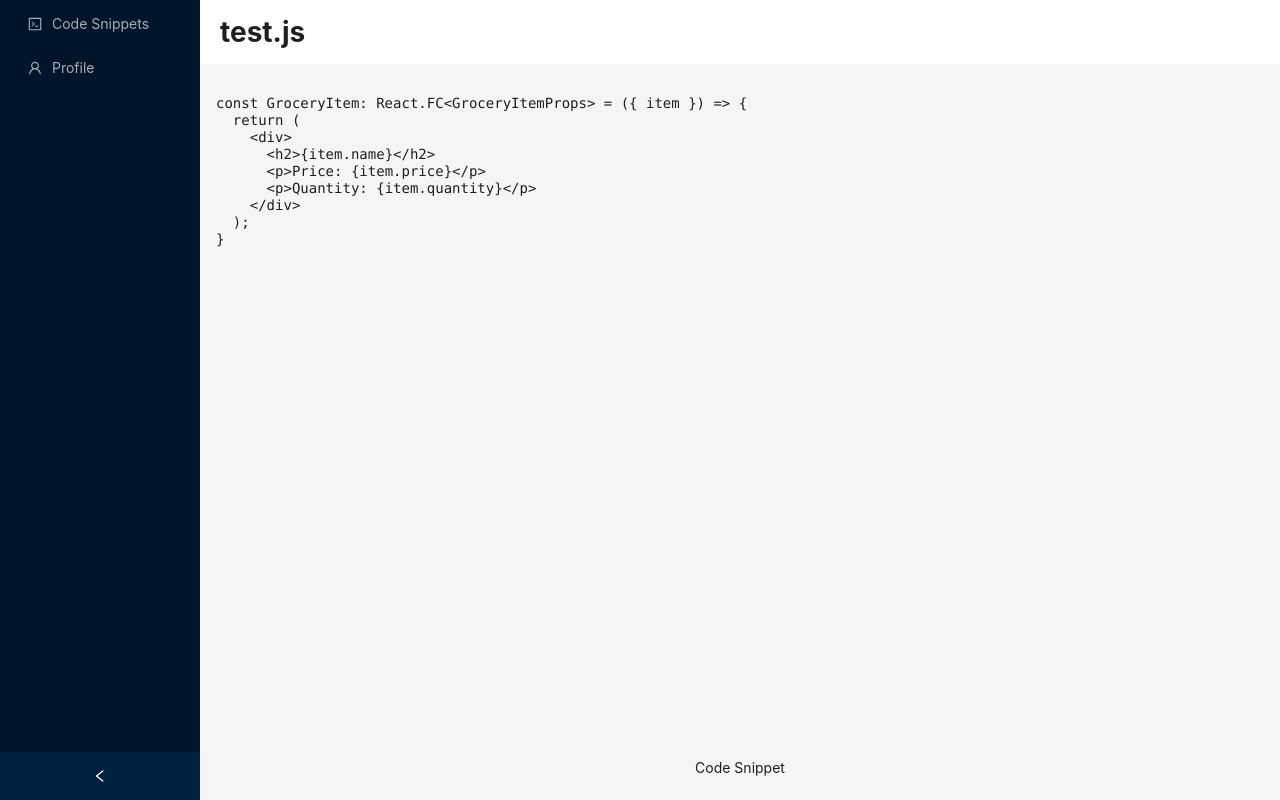
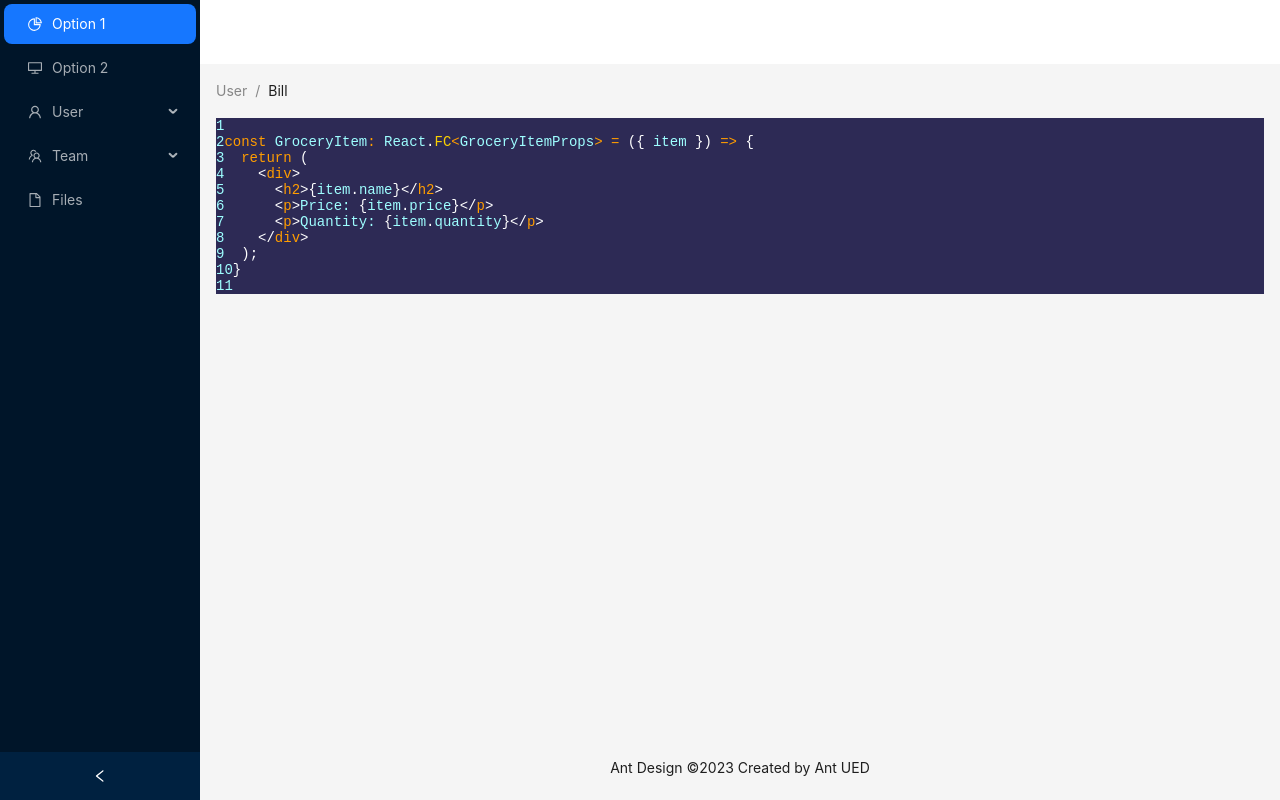
Before and after one commit to longfeiw512/CodeSnippetReact, a React (Create React App) app: page / in a window 1280 px wide. Built offline with nearby package versions, Linux system fonts and the light colour scheme.

Commit message:
Revert "use prismjs, babel, webpack"
This reverts commit 22a4323dfab19b760d94d94962240ebe077a7d1e.

```diff
--- /dev/null
+++ b/public/index.html
@@ -0,0 +1,43 @@
+<!DOCTYPE html>
+<html lang="en">
+  <head>
+    <meta charset="utf-8" />
+    <link rel="icon" href="%PUBLIC_URL%/favicon.ico" />
+    <meta name="viewport" content="width=device-width, initial-scale=1" />
+    <meta name="theme-color" content="#000000" />
+    <meta
+      name="description"
+      content="Web site created using create-react-app"
+    />
+    <link rel="apple-touch-icon" href="%PUBLIC_URL%/logo192.png" />
+    <!--
+      manifest.json provides metadata used when your web app is installed on a
+      user's mobile device or desktop. See https://developers.google.com/web/fundamentals/web-app-manifest/
+    -->
+    <link rel="manifest" href="%PUBLIC_URL%/manifest.json" />
+    <!--
+      Notice the use of %PUBLIC_URL% in the tags above.
+      It will be replaced with the URL of the `public` folder during the build.
+      Only files inside the `public` folder can be referenced from the HTML.
+
+      Unlike "/favicon.ico" or "favicon.ico", "%PUBLIC_URL%/favicon.ico" will
+      work correctly both with client-side routing and a non-root public URL.
+      Learn how to configure a non-root public URL by running `npm run build`.
+    -->
+    <title>React App</title>
+  </head>
+  <body>
+    <noscript>You need to enable JavaScript to run this app.</noscript>
+    <div id="root"></div>
+    <!--
+      This HTML file is a template.
+      If you open it directly in the browser, you will see an empty page.
+
+      You can add webfonts, meta tags, or analytics to this file.
+      The build step will place the bundled scripts into the <body> tag.
+
+      To begin the development, run `npm start` or `yarn start`.
+      To create a production bundle, use `npm run build` or `yarn build`.
+    -->
+  </body>
+</html>
--- a/src/App.js
+++ b/src/App.js
@@ -1,8 +1,7 @@
-import { CodeOutlined, UserOutlined } from '@ant-design/icons';
-import { Layout, Menu, theme } from 'antd';
-import PrismCode from "./PrismCode";
-import React, { useState } from 'react';
-
+import { FileOutlined, PieChartOutlined, UserOutlined, DesktopOutlined, TeamOutlined } from '@ant-design/icons';
+import { Breadcrumb, Layout, Menu, theme } from 'antd';
+import { useState } from 'react';
+import { Highlight, themes } from "prism-react-renderer"
 const { Header, Content, Footer, Sider } = Layout;
 function getItem(label, key, icon, children) {
   return {
@@ -13,8 +12,15 @@ function getItem(label, key, icon, children) {
   };
 }
 const items = [
-  getItem('Code Snippets', 'codeSnippets', <CodeOutlined />),
-  getItem('Profile', 'profile', <UserOutlined />),
+  getItem('Option 1', '1', <PieChartOutlined />),
+  getItem('Option 2', '2', <DesktopOutlined />),
+  getItem('User', 'sub1', <UserOutlined />, [
+    getItem('Tom', '3'),
+    getItem('Bill', '4'),
+    getItem('Alex', '5'),
+  ]),
+  getItem('Team', 'sub2', <TeamOutlined />, [getItem('Team 1', '6'), getItem('Team 2', '8')]),
+  getItem('Files', '9', <FileOutlined />),
 ];
 const codeBlock = `
 const GroceryItem: React.FC<GroceryItemProps> = ({ item }) => {
@@ -27,8 +33,6 @@ const GroceryItem: React.FC<GroceryItemProps> = ({ item }) => {
   );
 }
 `
-const codeName = "test.js";
-
 const App = () => {
   const [collapsed, setCollapsed] = useState(false);
   const {
@@ -47,25 +51,48 @@ const App = () => {
       <Layout>
         <Header
           style={{
-            padding: "0 0 0 20px",
+            padding: 0,
             background: colorBgContainer,
           }}
-        >
-          <div className='header'>{codeName}</div>
-        </Header>
+        />
         <Content
           style={{
             margin: '0 16px',
           }}
         >
-          <PrismCode code={codeBlock} language="js" plugins={["line-numbers"]} />
+          <Breadcrumb
+            style={{
+              margin: '16px 0',
+            }}
+          >
+            <Breadcrumb.Item>User</Breadcrumb.Item>
+            <Breadcrumb.Item>Bill</Breadcrumb.Item>
+          </Breadcrumb>
+          <Highlight
+            theme={themes.shadesOfPurple}
+            code={codeBlock}
+            language="tsx"
+          >
+            {({ className, style, tokens, getLineProps, getTokenProps }) => (
+              <pre style={style}>
+                {tokens.map((line, i) => (
+                  <div key={i} {...getLineProps({ line })}>
+                    <span>{i + 1}</span>
+                    {line.map((token, key) => (
+                      <span key={key} {...getTokenProps({ token })} />
+                    ))}
+                  </div>
+                ))}
+              </pre>
+            )}
+          </Highlight>
         </Content>
         <Footer
           style={{
             textAlign: 'center',
           }}
         >
-          Code Snippet
+          Ant Design ©2023 Created by Ant UED
         </Footer>
       </Layout>
     </Layout>
--- a/src/PrismCode.js
+++ /dev/null
@@ -1,18 +0,0 @@
-import React, { useEffect, useRef } from "react";
-import Prism from "prismjs";
-
-const PrismCode = ({ code, language }) => {
-    useEffect(() => {
-        Prism.highlightAll();
-    }, []);
-
-    return (
-        <pre>
-            <code className={`language-${language}`}>
-                {code}
-            </code>
-        </pre>
-    );
-}
-
-export default PrismCode;
--- a/src/index.css
+++ b/src/index.css
@@ -11,8 +11,3 @@ code {
   font-family: source-code-pro, Menlo, Monaco, Consolas, 'Courier New',
     monospace;
 }
-
-.header {
-  font-size: 28px;
-  font-weight: bold;
-}
--- a/src/index.html
+++ /dev/null
@@ -1,18 +0,0 @@
-<!DOCTYPE html>
-<html lang="en">
-
-<head>
-  <meta charset="utf-8" />
-  <meta name="viewport" content="width=device-width, initial-scale=1, shrink-to-fit=no" />
-  <meta name="theme-color" content="#000000" />
-  <title>Code Snippet</title>
-</head>
-
-<body>
-  <noscript> You need to enable JavaScript to run this app. </noscript>
-  <div id="root">
-    <!-- This div is where our app will run -->
-  </div>
-</body>
-
-</html>
--- a/webpack.config.js
+++ /dev/null
@@ -1,36 +0,0 @@
-const path = require("path");
-const HtmlWebpackPlugin = require("html-webpack-plugin");
-
-module.exports = {
-    entry: path.join(__dirname, "src", "index.js"),
-    output: { path: path.join(__dirname, "build"), filename: "index.bundle.js" },
-    mode: process.env.NODE_ENV || "development",
-    resolve: { modules: [path.resolve(__dirname, "src"), "node_modules"] },
-    devServer: {
-        static: {
-            directory: path.join(__dirname, "src")
-        }
-    },
-    module: {
-        rules: [
-            {
-                test: /\.(js|jsx)$/,
-                exclude: /node_modules/,
-                use: ["babel-loader"],
-            },
-            {
-                test: /\.(css|scss)$/,
-                use: ["style-loader", "css-loader"],
-            },
-            {
-                test: /\.(jpg|jpeg|png|gif|mp3|svg)$/,
-                use: ["file-loader"],
-            },
-        ],
-    },
-    plugins: [
-        new HtmlWebpackPlugin({
-            template: path.join(__dirname, "src", "index.html"),
-        }),
-    ],
-};
```
Also changed, not shown: package.json (+2 -13 lines), .babelrc (deleted), 1 other file (tests, documents, lock files or other folders).
